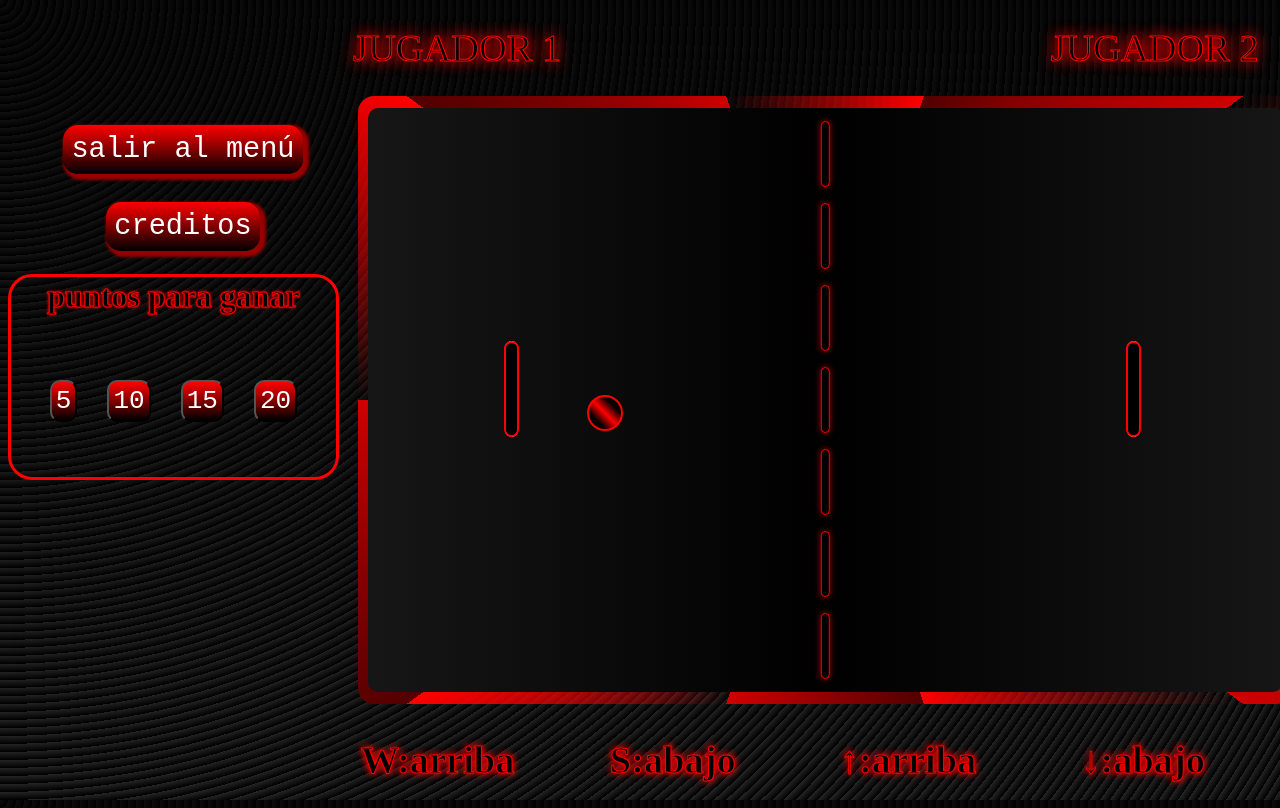
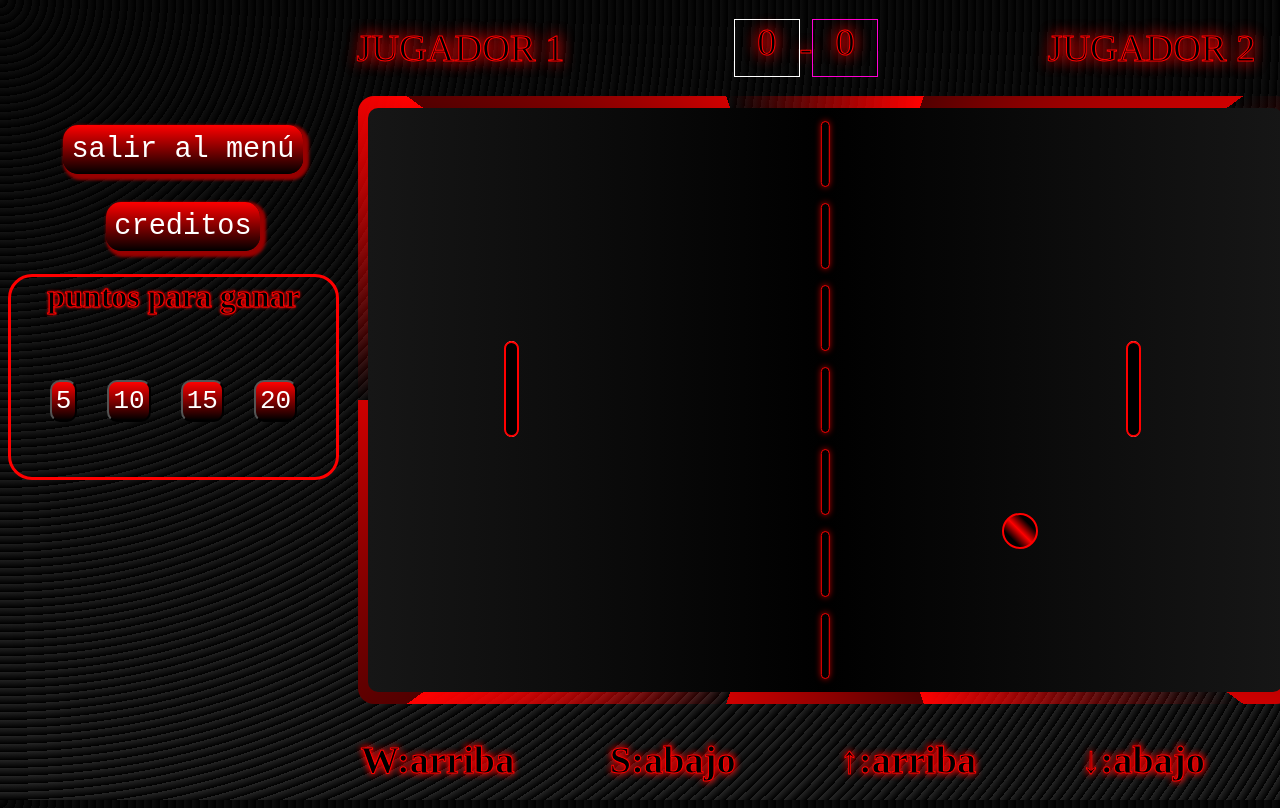
Before and after one commit to juandiegorivera/grupo-5to-3ra, a plain HTML site: page escenario.html in a window 1280 px wide. Drawn offline with nearby package versions, Linux system fonts and the light colour scheme.

Commit message:
contador realizado, falta media,accesibilidad hasta que punto llega

```diff
--- a/CSS/escenario.css
+++ b/CSS/escenario.css
@@ -19,13 +19,13 @@ header,article,aside,footer{
 }
 
 /* cajas logicas, vacio son los espacios en blanco y puntoj1 y 2 los puntos de cada jugador */
-.vacio{
-    position: relative;
-    width: 4.95vw;
-    height: 7vh;
-    border: 0px solid orangered;
+
+#puntajes{
+    display: flex;
+    justify-content: space-around;
+    align-items: center;
+    flex-wrap: wrap;
 }
-
 .puntoj1,.puntoj2{
     position: relative;
     width: 4.95vw;
@@ -33,11 +33,11 @@ header,article,aside,footer{
 }
 
 .puntoj1{
-    border: 0px solid white;
+    border: 1px solid white;
 }
 
 .puntoj2{
-    border: 0px solid rgb(255, 0, 212);
+    border: 1px solid rgb(255, 0, 212);
 }
 
 /* width:72vw; height:73vh;*/
@@ -46,13 +46,6 @@ header,article,aside,footer{
     border: 1px solid white;
     width: 30px;
     height: 15px;
-}
-#puntos > div{
-    position: relative;
-    display: flex;
-    flex-direction: column;
-    align-items: end;
-    justify-content: space-around ;
 }
 
 
--- a/JS/escenario.js
+++ b/JS/escenario.js
@@ -67,53 +67,6 @@ jQuery(document).ready(function ($) {
 });
 
 
-const grid = document.querySelector("#cajagrande");
-const scoreDisplay = document.getElementById("vacio");
-let vacio = 0;
-const squares = [];
-
-// 0 - pac-dots
-// 1 - wall
-// 2 - ghost-lair
-// 3 - power-pellet
-// 4 - empty
-const layout = [
-    2, 0, 0, 0, 0, 0, 0, 0, 0, 0, 0, 0, 0, 1,
-    2, 0, 0, 0, 0, 0, 0, 0, 0, 0, 0, 0, 0, 1,
-    2, 0, 0, 0, 0, 0, 0, 0, 0, 0, 0, 0, 0, 1,
-    2, 0, 0, 0, 0, 0, 0, 0, 0, 0, 0, 0, 0, 1,
-    2, 0, 0, 0, 0, 0, 0, 0, 0, 0, 0, 0, 0, 1,
-    2, 0, 0, 0, 0, 0, 0, 0, 0, 0, 0, 0, 0, 1,
-    2, 0, 0, 0, 0, 0, 0, 0, 0, 0, 0, 0, 0, 1,
-    2, 0, 0, 0, 0, 0, 0, 0, 0, 0, 0, 0, 0, 1,
-    2, 0, 0, 0, 0, 0, 0, 0, 0, 0, 0, 0, 0, 1,
-    2, 0, 0, 0, 0, 0, 0, 0, 0, 0, 0, 0, 0, 1
-];
-
-function createPacBoard() {
-    if (!grid) {
-        console.error('El elemento grid no existe');
-        return;
-    }
-
-    for (let i = 0; i < layout.length; i++) {
-        const square = document.createElement("cajagrande");
-        grid.appendChild(square);
-        squares.push(square);
-
-
-        // añadiendo las clases según el layout
-        if (layout[i] === 0) {
-            square.classList.add("vacio");
-        } else if (layout[i] === 1) {
-            square.classList.add("puntoj1");
-        } else if (layout[i] === 2) {
-            square.classList.add("puntoj2");
-        }
-    }
-}
-
-createPacBoard();
 
 
 
@@ -363,6 +316,8 @@ jQuery(document).ready(function($) {
         // Calcular ancho y alto
         w = cajagrande.width() - pelota.width(),
         h = cajagrande.height() - pelota.height();
+        contador1=0;
+        contador2=0;
 
     // Variables para almacenar la dirección en x e y
     var direccionX = -1, // Cambié el valor inicial a -1 para que la pelota se mueva hacia la izquierda
@@ -383,8 +338,19 @@ jQuery(document).ready(function($) {
         if (nuevaPosX <= 0) {
             nuevaPosX = 0;
             direccionX = 1; // Cambiar dirección hacia la derecha sumar jugador 2
-            console.log("aca estoy");
+            function cambiarpuntoj1() {
+                contador1+=1
+                var puntoj1 = document.getElementsByClassName("puntoj2");
+                puntoj1[0].textContent = contador1; // Asignar el valor de direccionX al contenido del primer elemento con la clase "puntoj1"
+            }
+            cambiarpuntoj1();
         } else if (nuevaPosX >= w) {
+            function cambiarpuntoj2() {
+                contador2+=1
+                var puntoj2 = document.getElementsByClassName("puntoj1");
+                puntoj2[0].textContent = contador2; // Asignar el valor de direccionX al contenido del primer elemento con la clase "puntoj1"
+            }
+            cambiarpuntoj2();
             nuevaPosX = w;
             direccionX = -1; // Cambiar dirección hacia la izquierda
         }
@@ -413,85 +379,5 @@ jQuery(document).ready(function($) {
             left: nuevaPosX + "px",
             top: nuevaPosY + "px"
         });
-    }, 15); // Actualizar la posición de la pelota cada 25 ms
+    }, 20); // Actualizar la posición de la pelota cada 25 ms
 });
-
-
-
-
-
-
-/*
-const cajagrande = document.getElementById('cajagrande')
-cajagrande.width = window.innerWidth
-cajagrande.height = window.innerHeight
-const ctx = cajagrande.getContext('2d')
-
-const pelota =  document.getElementById('pelota');
-
-pelota.posY = 100;
-pelota.y = 100;
-pelota.vspeed = 10;
-pelota.hspeed = 10;
-pelota = 10;
-
-
-
-
-setInterval (() => {
-
-    ctx.clearRect(0, 0, cajagrande.width(), cajagrande.height())
-    //actualización de dirección
-    pelota.posY += pelota.hspeed
-    pelota.y += pelota.vspeed
-
-    //colición abajo y arriba
-    if(pelota.y + pelota >= cajagrande.height || pelota.y - pelota <= 0)
-        pelota.vspeed = -pelota.vspeed
-
-    //colición derecha e izquierda
-    if(pelota.posY + pelota >= cajagrande.width || pelota.posY - pelota <= 0)
-        pelota.hspeed = -pelota.hspeed
-
-    //dibujar
-    ctx.beginPath()
-    ctx.arc(pelota.posY, pelota.y, pelota, 0, 2 * Math.PI)
-    ctx.fillstyle = pelota.color
-    ctx.fill()
-}, 1000 / 60)
-*/
-
-
-/* jQuery(document).ready(function($) {
-    // Obtener elementos
-    var cajagrande = $('#cajagrande'),
-        pelota = $('#pelota'),
-        // Calcular ancho y alto
-        w = cajagrande.width() - pelota.width(),
-        h = cajagrande.height() - pelota.height();
-
-    // Variable para almacenar la dirección en x e y
-    var direccionX = 1,
-        direccionY = 1;
-
-    // Establecer intervalo para actualizar la posición
-    setInterval(function() {
-        // Calcular posiciones actuales en eje x e y
-        var posX = pelota.position().left,
-            posY = pelota.position().top;
-
-        // Cambiar la dirección en x e y si la pelota colisiona con un borde
-        if (posX <= 0 || posX >= w) {
-            direccionX = -direccionX;
-        }
-        if (posY <= 0 || posY >= h) {
-            direccionY = -direccionY;
-        }
-
-        // Mover la pelota en la nueva dirección con animación suave
-        pelota.animate({
-            left: posX + (direccionX * 50), // Multiplicar la dirección en x por 5 para que la pelota se mueva más rápido
-            top: posY + (direccionY * 50) // Multiplicar la dirección en y por 5 para que la pelota se mueva más rápido
-        }, 100); // Reducir el tiempo de animación a 100 ms para que la pelota se mueva más rápido
-    }, 100); // Actualizar la posición de la pelota cada 1000 ms (1 segundo)
-}); */
--- a/escenario.html
+++ b/escenario.html
@@ -12,8 +12,11 @@
     <div class="grid-container">
         <header id="jugadores">
             <div class="letra">JUGADOR 1</div>
-            <div class="puntos letra"></div>
-            <div class="puntos letra"></div>
+            <div id="puntajes">
+                <div class="puntoj1 letra">0</div>
+                <div class="letra">-</div>
+                <div class="puntoj2 letra">0</div>
+            </div>
             <div class="letra">JUGADOR 2</div>
         </header>
         <article id="box">
```
